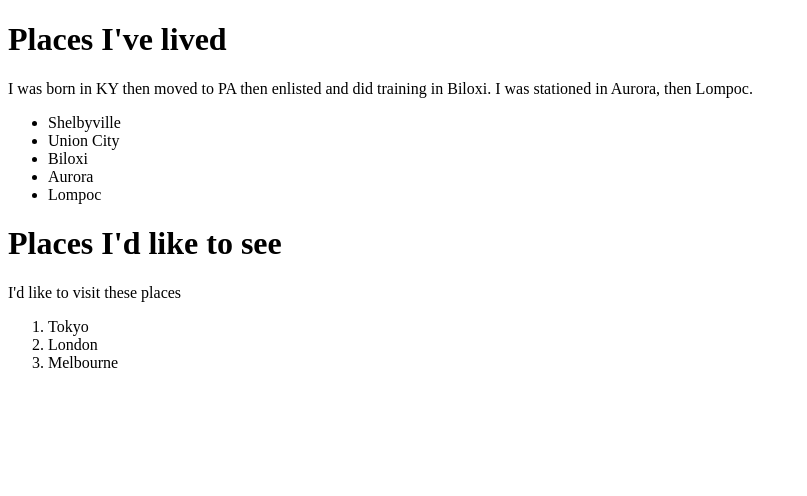
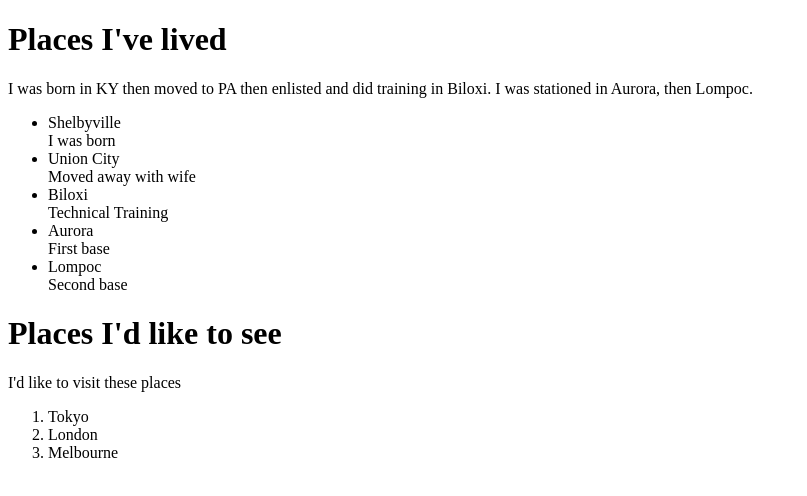
Before and after one commit to skiddemon/htmltest, a plain HTML site: page index.html in a window 1280 px wide. Shown: the whole page, without its empty margins (0-807 px from the left). Drawn offline with Linux system fonts and the light colour scheme.

Commit message:
added visited cities span description

```diff
--- a/index.html
+++ b/index.html
@@ -7,10 +7,15 @@
             <p>I was born in KY then moved to PA then enlisted and did training in Biloxi.  I was stationed in Aurora, then Lompoc.</p>
             <ul>
                 <li>Shelbyville</li>
+                <span>I was born</span>
                 <li>Union City</li>
+                <span>Moved away with wife</span>
                 <li>Biloxi</li>
+                <span>Technical Training</span>
                 <li>Aurora</li>
+                <span>First base</span>
                 <li>Lompoc</li>
+                <span>Second base</span>
             </ul>
             <h1>Places I'd like to see</h1>
             <p>I'd like to visit these places</p>
```
